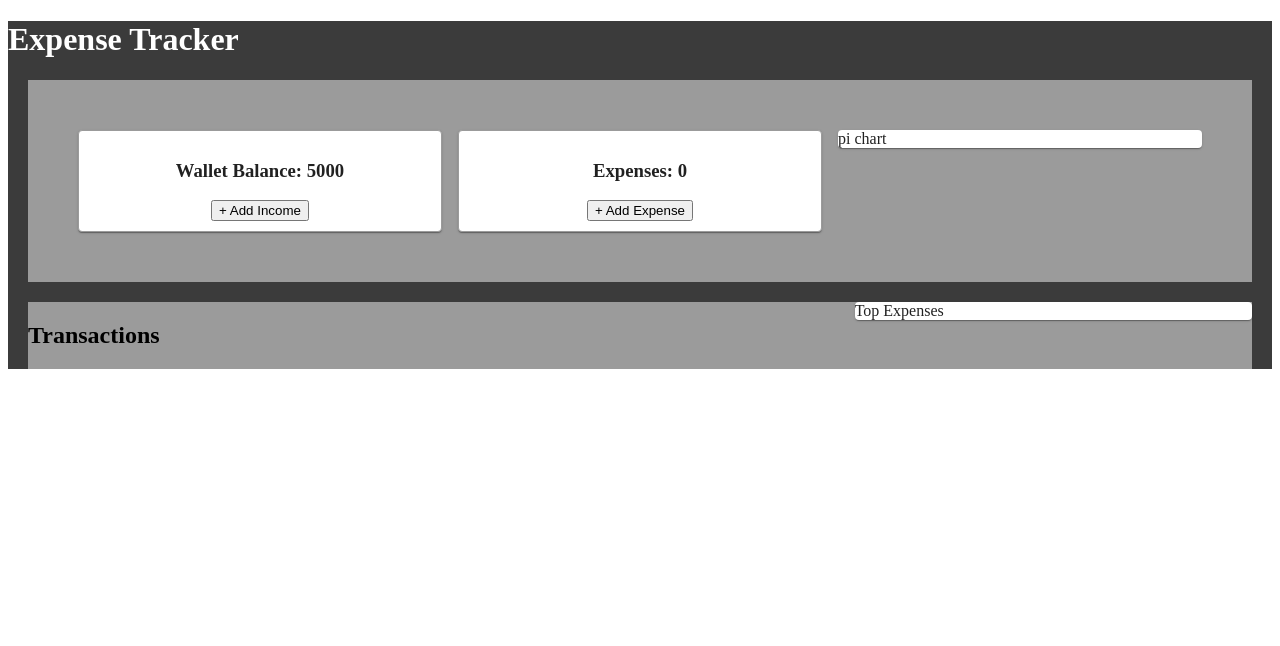
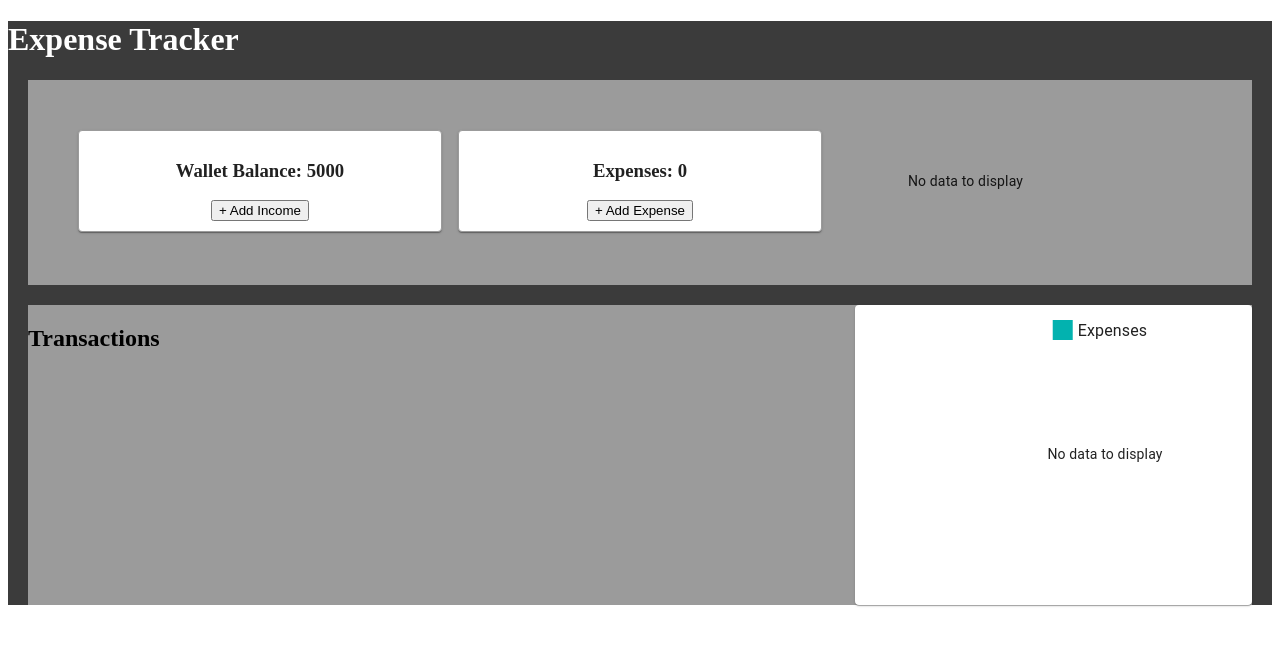
Before and after one commit to prakhar585/xpense-tracker, a React (Create React App) app: page / in a window 1280 px wide. Shown: the top 646 px of the page. Built offline with nearby package versions, Linux system fonts and the light colour scheme.

Commit message:
added final charts and basic functionality all test cases are passing

```diff
--- a/package.json
+++ b/package.json
@@ -8,6 +8,7 @@
     "@fontsource/roboto": "^5.2.5",
     "@mui/icons-material": "^6.4.7",
     "@mui/material": "^6.4.7",
+    "@mui/x-charts": "^7.27.1",
     "@testing-library/dom": "^10.4.0",
     "@testing-library/jest-dom": "^6.6.3",
     "@testing-library/react": "^16.2.0",
--- a/src/App.js
+++ b/src/App.js
@@ -3,14 +3,18 @@ import "./App.css";
 import { useState, useEffect } from "react";
 import Card from "@mui/material/Card";
 import Grid from "@mui/material/Grid2";
-import IncomeModal from './components/IncomeModal/IncomeModal'
+import Box from "@mui/material/Box";
+import IncomeModal from "./components/IncomeModal/IncomeModal";
 import ExpenseModal from "./components/ExpenseModal/ExpenseModal";
 import Transactions from "./components/Transactions/Transactions";
+import PiChart from "./components/PiChart/PiChart";
+import { WidthFull } from "@mui/icons-material";
+import BarGraph from "./components/BarGraph/BarGraph";
 
 function App() {
   const [walletBalance, setWalletBalance] = useState(5000);
-  const [expenses , setExpenses] = useState(0);
-  const [expenseList , setExpenseList ] = useState([]);
+  const [expenses, setExpenses] = useState(0);
+  const [expenseList, setExpenseList] = useState([]);
 
   const [openIncomeModal, setOpenIncomeModal] = useState(false);
   const [openExpenseModal, setOpenExpenseModal] = useState(false);
@@ -21,9 +25,12 @@ function App() {
 
     // Calculate total expenses from saved data
     if (savedExpenses.length > 0) {
-      const totalExpense = savedExpenses.reduce((sum, expense) => sum + Number(expense.price), 0);
+      const totalExpense = savedExpenses.reduce(
+        (sum, expense) => sum + Number(expense.price),
+        0
+      );
       setExpenses(totalExpense);
-      setWalletBalance(prev => 5000 - totalExpense); // Assuming initial balance is 5000
+      setWalletBalance((prev) => 5000 - totalExpense); // Assuming initial balance is 5000
     }
   }, []);
 
@@ -33,30 +40,30 @@ function App() {
 
   const handleOpenIncome = () => {
     setOpenIncomeModal(true);
-  }
+  };
 
   const handleCloseIncome = () => {
     setOpenIncomeModal(false);
-  }
+  };
 
   const handleOpenExpense = () => {
     setOpenExpenseModal(true);
-  }
+  };
 
   const handleCloseExpense = () => {
     setOpenExpenseModal(false);
-  }
+  };
 
   //method to update the wallet balance which is built by lifting state up from the modal
   const updateWalletBalance = (amount) => {
-    setWalletBalance((prevValue) => prevValue + (Number(amount)));
-  }
+    setWalletBalance((prevValue) => prevValue + Number(amount));
+  };
 
   const updateTransactionList = (data) => {
     setExpenses((prev) => prev + Number(data.price));
     setWalletBalance((prev) => prev - Number(data.price));
     setExpenseList((prevList) => [...prevList, data]);
-  }
+  };
 
   return (
     <div className="App">
@@ -77,8 +84,17 @@ function App() {
               <button onClick={handleOpenExpense}>+ Add Expense</button>
             </Card>
           </Grid>
-          <Grid size={{ xs: 12, md: 4 }}>
-            <Card>pi chart</Card>
+          <Grid
+            item
+            xs={12}
+            md={4}
+            display="flex"
+            justifyContent="center"
+            alignItems="center"
+          >
+            <Box sx={{ width: "100%", maxWidth: 300, overflow: "hidden" }}>
+              <PiChart data={expenseList} />
+            </Box>
           </Grid>
         </Grid>
       </section>
@@ -90,15 +106,26 @@ function App() {
               <Transactions key={index} item={item} />
             ))}
           </Grid>
-          <Grid size={{ xs: 12, md: 4 }}>
-            <Card>Top Expenses</Card>
+          <Grid
+            size={{ xs: 12, md: 4 }}
+            style={{ display: "flex", alignItems: "center" }}
+          >
+            <Card><BarGraph data={expenseList}/></Card>
           </Grid>
         </Grid>
       </section>
 
       {/* Modal code */}
-      <IncomeModal open={openIncomeModal} handleClose={handleCloseIncome} updateBalance={updateWalletBalance} />
-      <ExpenseModal open={openExpenseModal} handleClose={handleCloseExpense} updateExpense={updateTransactionList} />
+      <IncomeModal
+        open={openIncomeModal}
+        handleClose={handleCloseIncome}
+        updateBalance={updateWalletBalance}
+      />
+      <ExpenseModal
+        open={openExpenseModal}
+        handleClose={handleCloseExpense}
+        updateExpense={updateTransactionList}
+      />
     </div>
   );
 }
--- /dev/null
+++ b/src/components/BarGraph/BarGraph.jsx
@@ -0,0 +1,30 @@
+import React from "react";
+import { BarChart } from "@mui/x-charts/BarChart";
+
+const BarGraph = ({ data }) => {
+  console.log("Expense Data:", data);
+
+  // Step 1: Group expenses by category
+  const categoryData = data.reduce((acc, item) => {
+    const category = item.category;
+    const price = parseFloat(item.price);
+
+    acc[category] = (acc[category] || 0) + price;
+    return acc;
+  }, {});
+
+  // Step 2: Extract categories (xAxis labels) & corresponding expense values (series data)
+  const categories = Object.keys(categoryData);
+  const values = Object.values(categoryData);
+
+  return (
+    <BarChart
+      xAxis={[{ scaleType: "band", data: categories }]} // Categories as labels
+      series={[{ data: values, label: "Expenses" }]} // Values as data points
+      width={500}
+      height={300}
+    />
+  );
+};
+
+export default BarGraph;
--- /dev/null
+++ b/src/components/PiChart/PiChart.jsx
@@ -0,0 +1,40 @@
+import * as React from 'react';
+import { PieChart } from '@mui/x-charts/PieChart';
+
+const PiChart = ({ data }) => {
+  console.log(data);
+
+  // Group data by category and sum up the prices
+  const categoryData = data.reduce((acc, item) => {
+    const category = item.category;
+    const price = parseFloat(item.price); // Convert price to number
+
+    if (acc[category]) {
+      acc[category] += price;
+    } else {
+      acc[category] = price;
+    }
+    return acc;
+  }, {});
+
+  // Convert the grouped data into an array format for PieChart
+  const pieChartData = Object.entries(categoryData).map(([category, total], index) => ({
+    id: index,
+    label: category,
+    value: total,
+  }));
+
+  return (
+    <PieChart
+      series={[
+        {
+          data: pieChartData,
+        },
+      ]}
+      width={350}
+      height={105}
+    />
+  );
+};
+
+export default PiChart;
--- a/src/components/Transactions/Transactions.jsx
+++ b/src/components/Transactions/Transactions.jsx
@@ -1,34 +1,60 @@
-// import React from 'react'
-import LocalPizzaIcon from '@mui/icons-material/LocalPizza';
-import CelebrationIcon from '@mui/icons-material/Celebration';
-import DirectionsCarIcon from '@mui/icons-material/DirectionsCar';
-import Card from '@mui/material/Card';
-import CardActions from '@mui/material/CardActions';
-import CardContent from '@mui/material/CardContent';
-import { Box } from '@mui/material';
-import { Margin } from '@mui/icons-material';
+import React from "react";
+import LocalPizzaIcon from "@mui/icons-material/LocalPizza";
+import CelebrationIcon from "@mui/icons-material/Celebration";
+import DirectionsCarIcon from "@mui/icons-material/DirectionsCar";
+import DeleteIcon from "@mui/icons-material/Delete";
+import EditIcon from "@mui/icons-material/Edit";
+import Card from "@mui/material/Card";
+import CardActions from "@mui/material/CardActions";
+import { Box, IconButton } from "@mui/material";
 
-function Transactions({item}) {
+function Transactions({ item }) {
+  // Mapping categories to icons
+  const categoryIcons = {
+    food: <LocalPizzaIcon sx={{ color: "orange", fontSize: 40 }} />,
+    entertainment: <CelebrationIcon sx={{ color: "purple", fontSize: 40 }} />,
+    travel: <DirectionsCarIcon sx={{ color: "blue", fontSize: 40 }} />,
+  };
+
   return (
-    <div style={{margin:'10px'}}>
-    <Card sx={{display:'flex', flexDirection:'row', justifyContent:'space-between'}}>
-        <Box sx={{display:'flex', flexDirection:'row', justifyContent:'space-between', alignItems:'center', padding:'10px'}}>
-            <div style={{marginRight: '20px'}}>Logo</div>
-            <div>
-            <h2>{item.title}</h2>
-            <h5>{item.category}</h5>
-            <h5>{item.date}</h5>
-            <h5>{item.price}</h5>
-            </div>
+    <div style={{ margin: "10px" }}>
+      <Card
+        sx={{
+          display: "flex",
+          flexDirection: "row",
+          justifyContent: "space-between",
+          alignItems: "center",
+          padding: "10px",
+          minHeight: "80px", // Reduced height
+          borderRadius: "15px", // Rounded corners
+          boxShadow: "0px 4px 10px rgba(0,0,0,0.1)", // Soft shadow
+        }}
+      >
+        <Box sx={{ display: "flex", flexDirection: "row", alignItems: "center" }}>
+          {/* Display category icon */}
+          <IconButton>{categoryIcons[item.category] || <LocalPizzaIcon sx={{ fontSize: 40 }} />}</IconButton>
+
+          {/* Transaction Details */}
+          <Box sx={{ marginLeft: "10px" }}>
+            <h3 style={{ margin: "5px 0" }}>{item.title}</h3>
+            <p style={{ margin: "3px 0", fontSize: "14px", color: "#555" }}>{item.category}</p>
+            <p style={{ margin: "3px 0", fontSize: "14px", color: "#777" }}>{item.date}</p>
+            <p style={{ margin: "3px 0", fontWeight: "bold" }}>₹{item.price}</p>
+          </Box>
         </Box>
+
+        {/* Action Buttons with Icons */}
         <CardActions>
-            <button>delete</button>
-            <button>edit</button>
+          <IconButton sx={{ color: "red" }}>
+            <DeleteIcon />
+          </IconButton>
+          <IconButton sx={{ color: "blue" }}>
+            <EditIcon />
+          </IconButton>
         </CardActions>
-    </Card>
-
+      </Card>
     </div>
-  )
+  );
 }
 
-export default Transactions
+export default Transactions;
```
Also changed, not shown: 1 other file (tests, documents, lock files or other folders).
